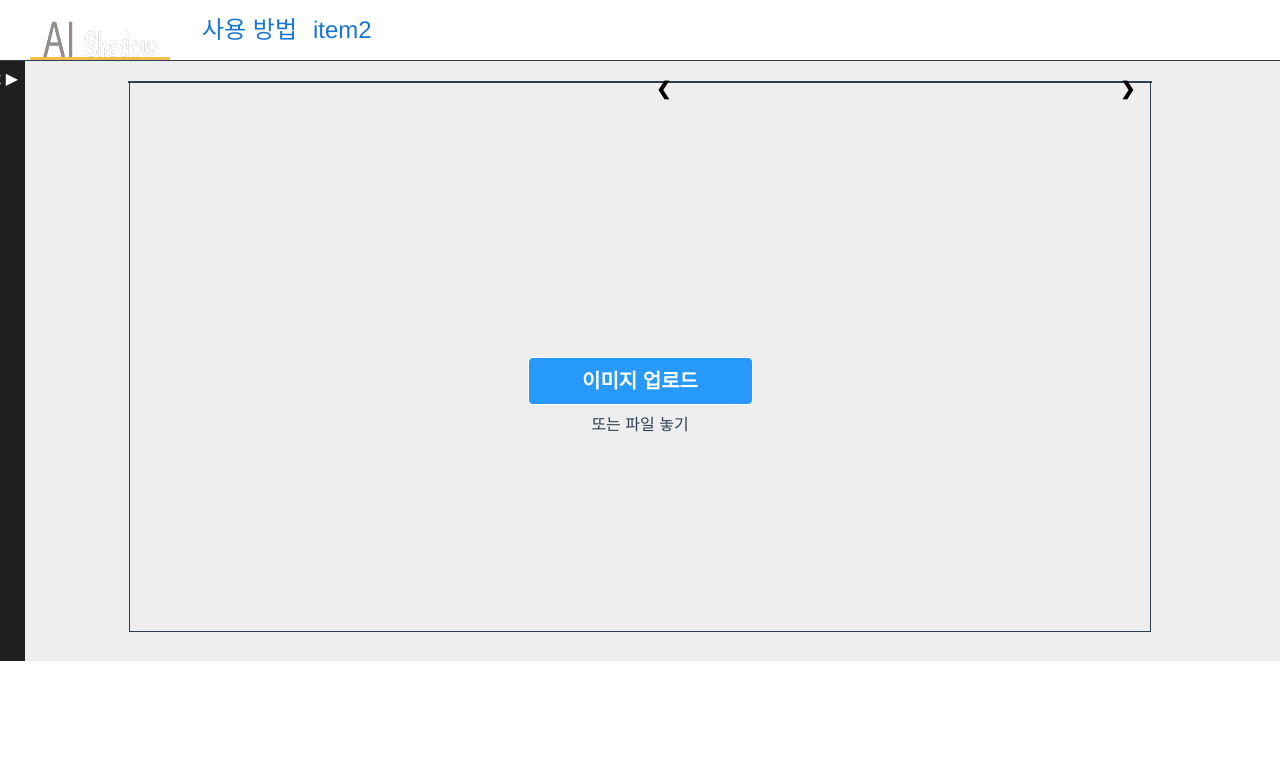
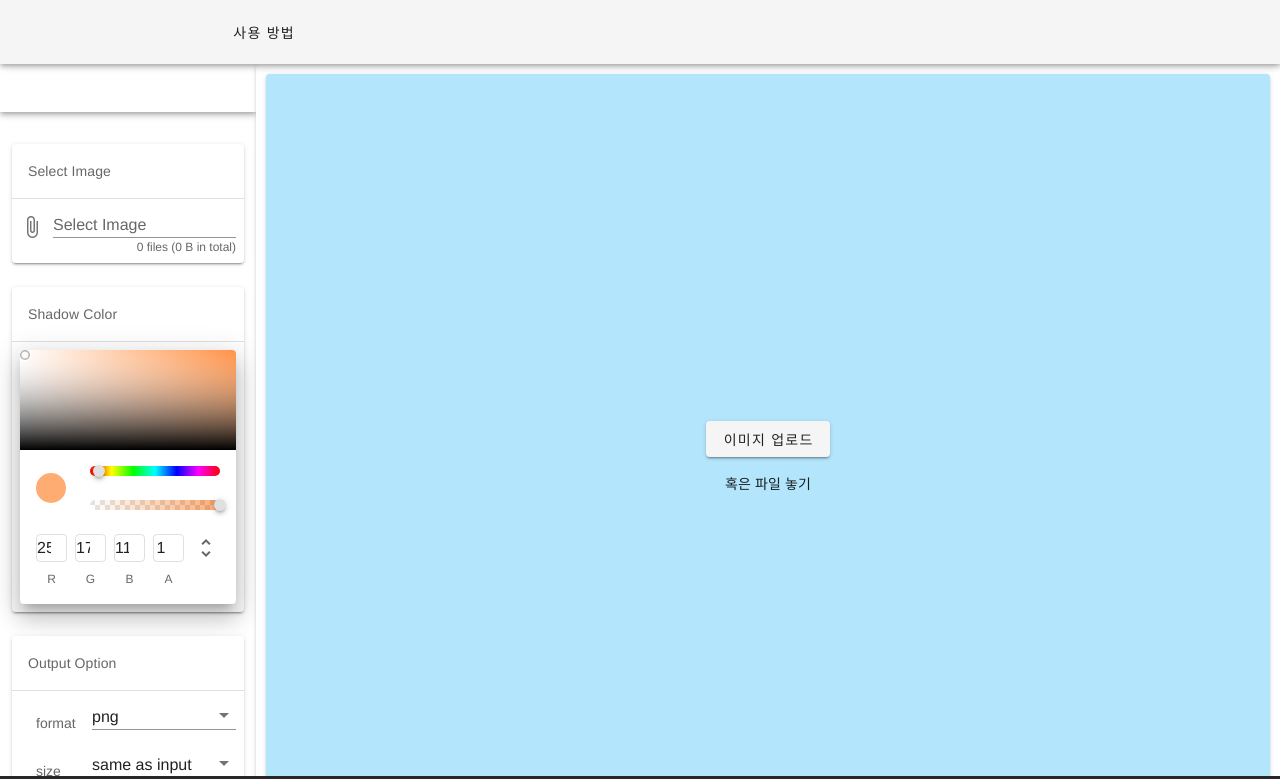
Before and after one commit to farka-k/SSAC-2-2, a Vue app in the folder web/shadow.ai/: page / in a window 1280 px wide. Shown: the top 779 px of the page. Built offline with nearby package versions, Linux system fonts and the light colour scheme.

Commit message:
apply vuetify

```diff
--- a/web/shadow.ai/public/index.html
+++ b/web/shadow.ai/public/index.html
@@ -1,5 +1,5 @@
 <!DOCTYPE html>
-<html lang="en">
+<html lang="ko">
   <head>
     <meta charset="utf-8">
     <meta http-equiv="X-UA-Compatible" content="IE=edge">
--- a/web/shadow.ai/src/App.vue
+++ b/web/shadow.ai/src/App.vue
@@ -1,9 +1,7 @@
 <template>
   <v-app>
     <ShadowAiHeader/>
-    <v-main>
-      <ShadowAiBody/>
-    </v-main>
+    <ShadowAiBody/>
     <ShadowAiFooter/>
   </v-app>
 </template>
--- a/web/shadow.ai/src/components/ShadowAiBody.vue
+++ b/web/shadow.ai/src/components/ShadowAiBody.vue
@@ -1,48 +1,29 @@
 <template>
-    <div class="body">
+    <v-main app>
         <ShadowAiSideMenu/>
-        <div id="workspace" ref="workspace">
-            <div id="req-img">
-                <div v-bind:style="{position:'relative',top:'50%',border:'none'}" v-on:click="open">
-                    <button class="btn-upload">이미지 업로드</button>
-                </div>
-                <div v-bind:style="{position:'relative',top:'50%',margin:'8px 0px 24px'}">
-                    또는 파일 놓기
-                </div>
-            </div>
-            <div class="img-slide-container">
-                <div class="uploaded-image">
-                    <img src="../assets/46.png">
-                </div>
-                <div class="uploaded-image">
-                    <img src="../assets/209.png">
-                </div>
-                <div class="uploaded-image">
-                    <img src="../assets/270.png">
-                </div>
-                <div class="uploaded-image">
-                    <img src="../assets/398.png">
-                </div>
-                <!--Next and Prev buttons-->
-                <a class="prev" v-on:click=moveSlides(-1)>&#10094;</a>
-                <a class="next" v-on:click=moveSlides(1)>&#10095;</a>
-            </div>
-            <div id="before" class="img">
-                before
-                <img src="#">
-            </div>
-            <div id="after" class="img">
-                after
-                <img src="#">
-            </div>
-            <div id="gal-controller">
-                <button id="prev-img"><svg width="50" height="50"><polygon points="0,25 50,0 50,50"/></svg></button>
-                <input type="checkbox" id="select">
-                <button id="next-img"><svg width="50" height="50"><polygon points="50,25 0,0 0,50"/></svg></button>
-            </div>
-        </div>
-
-    </div>
+        <v-card
+            id="canvas"
+            class="text-center"
+            width=80%
+            height=100%
+        >
+            <v-card
+                id="dropzone"
+                color="light-blue lighten-4"
+                height=90%
+                ripple
+            >
+                <v-container fill-height>
+                    <v-row align="center" justify="center">
+                        <v-col>
+                            <v-btn>이미지 업로드</v-btn>
+                            <v-card-text>혹은 파일 놓기</v-card-text>
+                        </v-col>
+                    </v-row>
+                </v-container>
+            </v-card>
+        </v-card>
+    </v-main>
 </template>
 
 <script>
@@ -53,142 +34,18 @@ export default ({
         ShadowAiSideMenu
     },
     methods:{
-        moveSlides:function(n){
-            n;
-        }
+
     }
 })
 </script>
 
 <style scoped>
-.body {
-    height:600px;
-    display: flex;
-    justify-content: center;
-    background-color:#eeeeee;
+#canvas {
+    position:absolute;
+    display:inline-block;
 }
-
-#workspace {
-    position: absolute;
-    display:inline-block;
-    width:80%;
-    margin:20px;
-    padding-top:0px;
-    transition: margin-left .3s;
-    text-align:center;
-    border:1px solid;
-}
-.img-slide-container{
-    position:relative;
-    margin:auto;
-}
-.uploaded-image{
-    display:none;
-}
-.prev, .next{
-    cursor:pointer;
-    position:absolute;
-    top:50%;
-    width:auto;
-    margin-top:-22px;
-    padding:16px;
-    color:black;
-    font-weight:bold;
-    font-size:18px;
-    transition:.6s ease;
-    border-radius:0 3px 3px 0;
-    user-select:none;
-}
-.next{
-    right:0;
-    border-radius:3px 0 0 3px;
-}
-#req-img{
-    position:absolute;
-    display:block;
-    border:1px solid;
-    width:100%;
-    height:550px;
-}
-.img{
-    position:relative;
-    background-color:beige;
-    width:40%;
-    height:400px;
-    border:solid 1px;
-    display:none;
-}
-#before {
-    float:left;
-    margin:0 10px 10px 50px;
-}
-#after {
-    float:right;
-    margin: 0 50px 10px 10px;
-}
-#gal-controller{
-    position: relative;
-    display:inline-block;
-    top: 75%;
-    width:30%;
-    height:10%;
-    margin:30px;
-    display:none;
-}
-#gal-controller>button {
-    margin-left:20px;
-    margin-right:20px;
-    height:100%;
-    width:100px;
-    border:None;
-    background-color:#f0f0f0;
-}
-#prev-img{
-    float:left;
-}
-#select{
-    position:absolute;
-    left:45%;
-    top:30%;
-    width:10%;
-    height:40%;
-
-}
-#next-img{
-    float:right;
-}
-
-#conv {
-    position: absolute;
-    display:block;
-    top:80%;
-    width:77%;
-    height:35px;
-}
-
-#save {
-    position: absolute;
-    display:block;
-    top:90%;
-    width:77%;
-    height:35px;
-}
-
-.btn-upload{
-    display:inline-block;
-    cursor:pointer;
-    width:225px;
-    padding:.5rem 1rem;
-    line-height:1.5;
-    font-weight:700;
-    font-size:1.25rem;
-    color:white;
-    background-color:#2699fb;
-    border-color:#2699fb;
-    border-radius:.3125rem;
-    border:1px solid;
-    text-align:center;
-    vertical-align: middle;
-
+#dropzone{
+    margin:10px;
+    padding:10px;
 }
 </style>
--- a/web/shadow.ai/src/components/ShadowAiHeader.vue
+++ b/web/shadow.ai/src/components/ShadowAiHeader.vue
@@ -1,15 +1,24 @@
 <template>
-    <div class="header">
-        <nav class="navbar">
-            <img src="../assets/logo007.png" id="logo" alt="Shadow.Ai" width=140px height=60px v-on:click="reload">
-            <div id="nav-items">
+    <v-app-bar app light>
+        <v-img
+            src="../assets/logo007.png"
+            id="logo"
+            max-width=200
+            max-height=80
+            height=100%
+            alt=Shadow.Ai
+            v-on:click="reload"
+        ></v-img>
+        <v-btn text height=100%>사용 방법</v-btn>
+        <!--nav class="navbar">
+            div id="nav-items">
                 <ul>
                     <li><a href="" v-on:click="showUsage">사용 방법</a></li>
                     <li><a href="#">item2</a></li>
                 </ul>
             </div>
-        </nav>
-    </div>
+        </nav-->
+    </v-app-bar>
 </template>
 <script>
 export default({
@@ -25,19 +34,12 @@ export default({
 </script>
 
 <style scoped>
-.header {
-    background-color: #ffffff;
-    border-bottom:1px solid;
-}
-
 .navbar {
     display:flex;
     align-items:center;
 }
 #logo{
-    margin-left:30px;
     cursor:pointer;
-    display:inline;
 }
 #nav-items{
     font-size:24px;
--- a/web/shadow.ai/src/components/ShadowAiSideMenu.vue
+++ b/web/shadow.ai/src/components/ShadowAiSideMenu.vue
@@ -1,137 +1,157 @@
 <template>
-    <div class="body">
-        <div id="tools" class="toolbox" v-on:mouseover="onHoverSideMenu" v-on:mouseleave="offHoverSideMenu">
-            <div id="fix-tool-box" class="">
-                <label><input type="checkbox" id="fix" v-on:click="holdSideMenu">fix  ▶</label>
-            </div>
-            <div id="color">
-                <input type="color" id="html5colorpicker" v-on:change="getColorHexCode" value="#ffac73">
-                <div id="color-value"> {{colorHexCode}} </div>
-            </div>
-            <div id="filebox">
-                <div id="filelist">
+    <v-navigation-drawer
+        light
+        width=20%
+        floating
+        id="sidemenu"
+        >
+        <v-toolbar dense>
 
-                </div>
-                <input type="file" id="sel-files" accept="image/*" multiple>
-                <button id="del">delete</button>
-            </div>
-            <button id="conv">Convert</button>
-            <button id="save">Save</button>
-        </div>
-    </div>
+        </v-toolbar>
+        <v-spacer v-bind:style="{height:'20px'}"></v-spacer>
+        <v-container>
+            <v-row>
+                <v-col cols="12">
+                    <v-card>
+                        <v-card-subtitle>
+                            Select Image
+                        </v-card-subtitle>
+                        <v-divider></v-divider>
+                        <v-card-actions>
+                            <v-file-input
+                                dense
+                                multiple
+                                chips
+                                counter
+                                show-size
+                                accept="image/*"
+
+                                label="Select Image"
+                            >
+                            </v-file-input>
+                        </v-card-actions>
+                    </v-card>
+                </v-col>
+                <v-col cols="12">
+                    <v-card>
+                        <v-card-subtitle>
+                            Shadow Color
+                        </v-card-subtitle>
+                        <v-divider></v-divider>
+                        <v-card-actions>
+                            <v-color-picker
+                                width="inherit"
+                                canvas-height="100"
+                                elevation="15"
+                                v-bind:value="defaultColorHexACode"
+                            ></v-color-picker>
+                        </v-card-actions>
+                    </v-card>
+                </v-col>
+                <v-col cols="12">
+                    <v-card>
+                        <v-card-subtitle>
+                            Output Option
+                        </v-card-subtitle>
+                        <v-divider></v-divider>
+                        <v-card-actions>
+                            <v-row no-gutters align="center">
+                                <v-col cols="4">
+                                    <v-subheader>format</v-subheader>
+                                </v-col>
+                                <v-col cols="8">
+                                    <v-select
+                                        dense
+                                        v-model="select_format"
+                                        :items="formats"
+                                        item-text="format"
+                                        item-value="ext"
+                                    ></v-select>
+                                </v-col>
+                                <v-col cos="4">
+                                    <v-subheader>size</v-subheader>
+                                </v-col>
+                                <v-col cols="8">
+                                    <v-select
+                                        dense
+                                        v-model="select_size"
+                                        :items="sizes"
+                                        item-text="sizeopt"
+                                        item-value="value"
+                                    ></v-select>
+                                </v-col>
+                                <v-col v-show="isCustomSize">
+                                    <v-subheader>width</v-subheader>
+                                </v-col>
+                                <v-col v-show="isCustomSize">
+                                    <v-text-field
+                                        dense
+                                        suffix="px"
+                                    ></v-text-field>
+                                </v-col>
+                                <v-col v-show="isCustomSize">
+                                    <v-subheader>height</v-subheader>
+                                </v-col>
+                                <v-col v-show="isCustomSize">
+                                    <v-text-field
+                                        dense
+                                        suffix="px"
+                                    ></v-text-field>
+                                </v-col>
+                            </v-row>
+                        </v-card-actions>
+                    </v-card>
+                </v-col>
+                <v-col cols="12">
+                    <v-card>
+                        <v-card-actions>
+                            <v-row no-gutters>
+                                <v-col cols="12">
+                                    <v-btn block>Convert</v-btn>
+                                </v-col>
+                                <v-col cols="12">
+                                    <v-btn block>Save</v-btn>
+                                </v-col>
+                            </v-row>
+                        </v-card-actions>
+                    </v-card>
+                </v-col>
+            </v-row>
+        </v-container>
+    </v-navigation-drawer>
 </template>
 <script>
 export default({
     name:'ShadowAiSideMenu',
     data(){
         return{
-            colorHexCode:'#ffac73'
+            defaultColorHexACode:'#FFAC73FF',
+            select_format:{format:'png',ext:'.png'},
+            formats:[
+                {format:'png',ext:'.png'},
+                {format:'jpg',ext:'.jpg'},
+                {format:'bmp',ext:'.bmp'}
+            ],
+            select_size:{sizeopt:'same as input', value:0},
+            sizes:[
+                {sizeopt:'same as input', value:0},
+                {sizeopt:'custom', value:1}
+            ]
         }
     },
+    computed:{
+       isCustomSize:function(){
+           return this.select_size==1;
+       }
+    },
     methods:{
-        getColorHexCode: function(event){
-            this.colorHexCode=event.target.value;
-        },
-        onHoverSideMenu: function(){
-            this.$parent.$refs.workspace.style.marginLeft="300px";
-        },
-        offHoverSideMenu: function(){
-            this.$parent.$refs.workspace.style.marginLeft="0px";
-        },
-        holdSideMenu: function(){
-            this.toolbox.style.background="white";
-        }
+
     }
 })
 </script>
-
 <style>
-#tools {
-    position: fixed;
-    display: flex;
-    justify-content: center;
-    width: 300px;
-    height:inherit;
-    z-index: 1; /* Stay on top */
-    left: -275px;
-    background-color: #1f1f1f;
-    overflow-x: hidden; /* Disable horizontal scroll */
-    overflow-y: hidden;
-    transition: 0.3s; /* 0.3 second transition effect to slide in the sidenav */
-    color:white;
-}
-
-#tools:hover {
-    left: 0;
-}
-#fix-tool-box {
-    position:absolute;
-    top:1%;
-    right:7px;
-
-}
-
-#color {
-    position:absolute;
-    top:10%;
-    width:77%;
-    display:block;
-    background-color:#f1e3e3;
-    border:1px solid white;
-
-}
-#html5colorpicker{
-    position:relative;
-    display:block;
-    width:97%;
-    height:30px;
-}
-#color-value {
-    position:relative;
-    display:block;
-    width:99%;
-    color:black;
-    text-align: center;
-
-}
-
-#filebox {
-    position:absolute;
-    top:30%;
-    width:77%;
-    display:block;
-    border:solid 1px;
-}
-#filelist{
-    position:relative;
-    display:block;
-    height:200px;
-    border:solid 1px;
-}
-#sel_files {
-    position: relative;
-    display:block;
-}
-
-#del {
-    position: relative;
-    display:block;
-}
-
-
-#conv {
-    position: absolute;
-    display:block;
-    top:80%;
-    width:77%;
-    height:35px;
-}
-
-#save {
-    position: absolute;
-    display:block;
-    top:90%;
-    width:77%;
-    height:35px;
+#sidemenu{
+    display:inline-block;
+    height:100%;
 }
 </style>
```
Also changed, not shown: web/shadow.ai/src/components/ShadowAiFooter.vue (+7 -19 lines).
